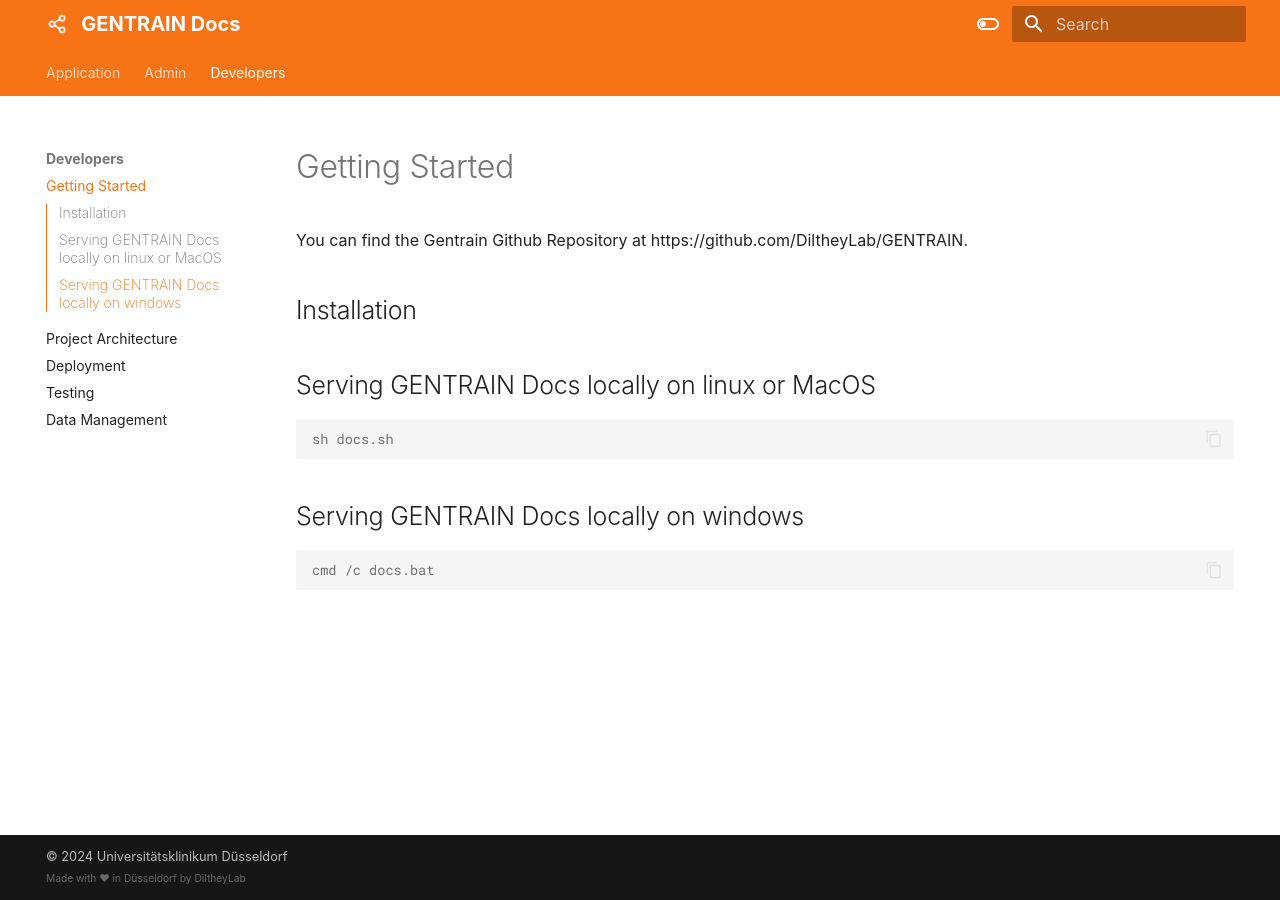
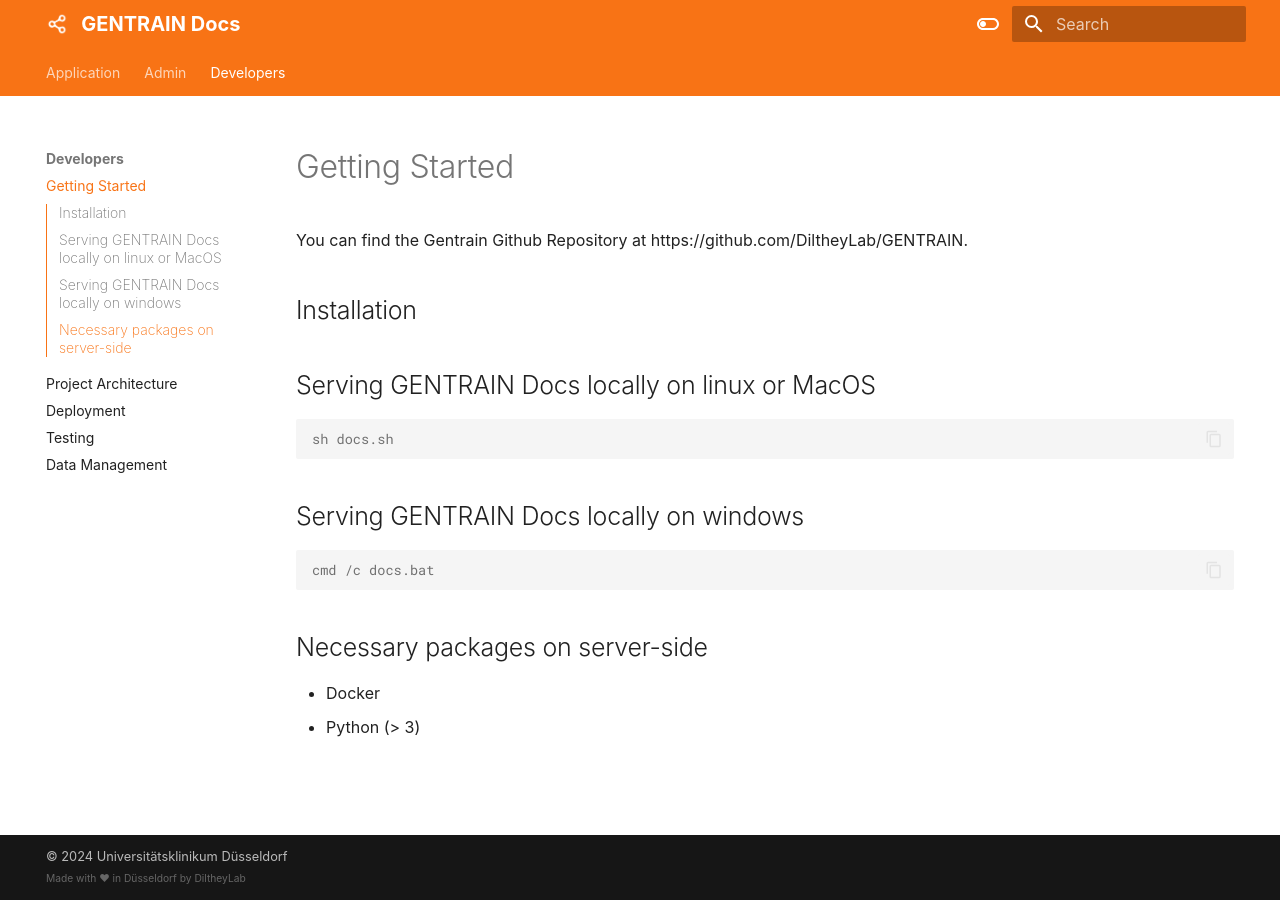
Before and after one commit to DiltheyLab/GENTRAIN, an MkDocs documentation site: the page built from documentation/docs/developers/getting_started.md, in a window 1280 px wide. Built offline with MkDocs 1.6.1 and Material for MkDocs 9.7.7, drawn with Linux system fonts in a browser that asks for light colours; some web fonts are replaced.

Commit message:
fix: mkdocs deployment

````diff
--- a/documentation/docs/developers/getting_started.md
+++ b/documentation/docs/developers/getting_started.md
@@ -15,3 +15,7 @@
 ```console
 cmd /c docs.bat
 ```
+
+## Necessary packages on server-side
+- Docker
+- Python (> 3)
````
Also changed, not shown: 1 other file.
